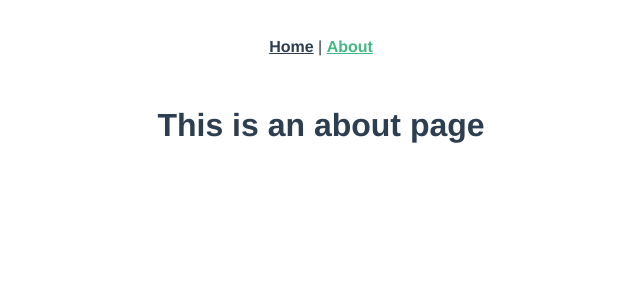
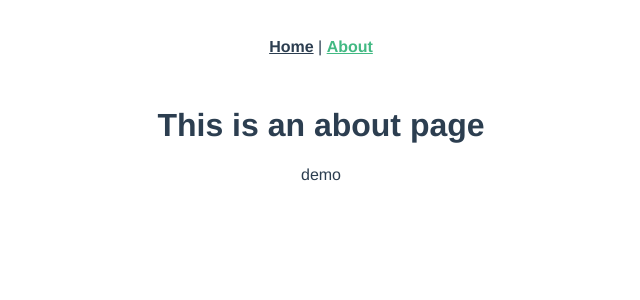
Before and after one commit to AAAHanng/PowerTime, a Vue app: page /#/about in a window 1280 px wide. Shown: the top 300 px of the page, without its empty margins (319-959 px from the left). Built offline with nearby package versions, Linux system fonts and the light colour scheme.

Commit message:
Update AboutView.vue
修改了view

```diff
--- a/src/views/AboutView.vue
+++ b/src/views/AboutView.vue
@@ -1,5 +1,6 @@
 <template>
   <div class="about">
     <h1>This is an about page</h1>
+    <p>demo</p>
   </div>
 </template>
```
Also changed, not shown: 1 other file (tests, documents, lock files or other folders).
